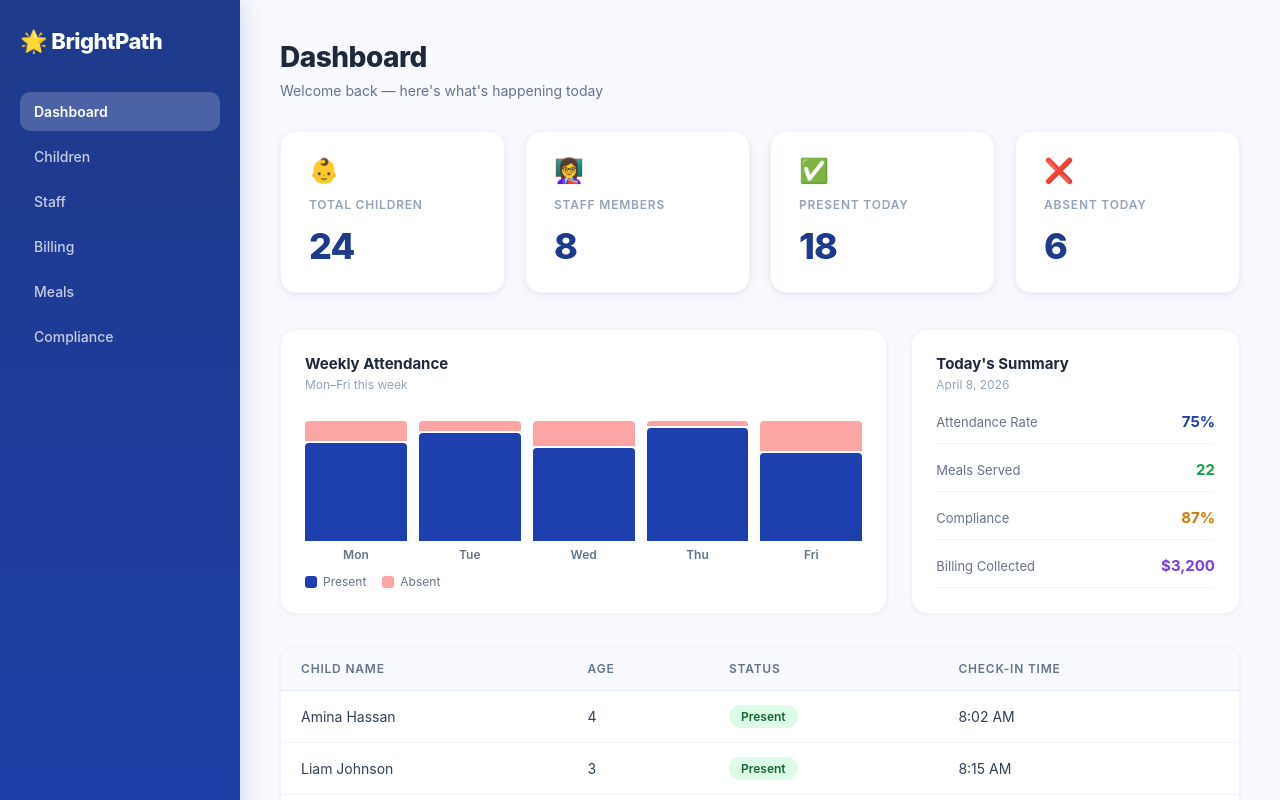
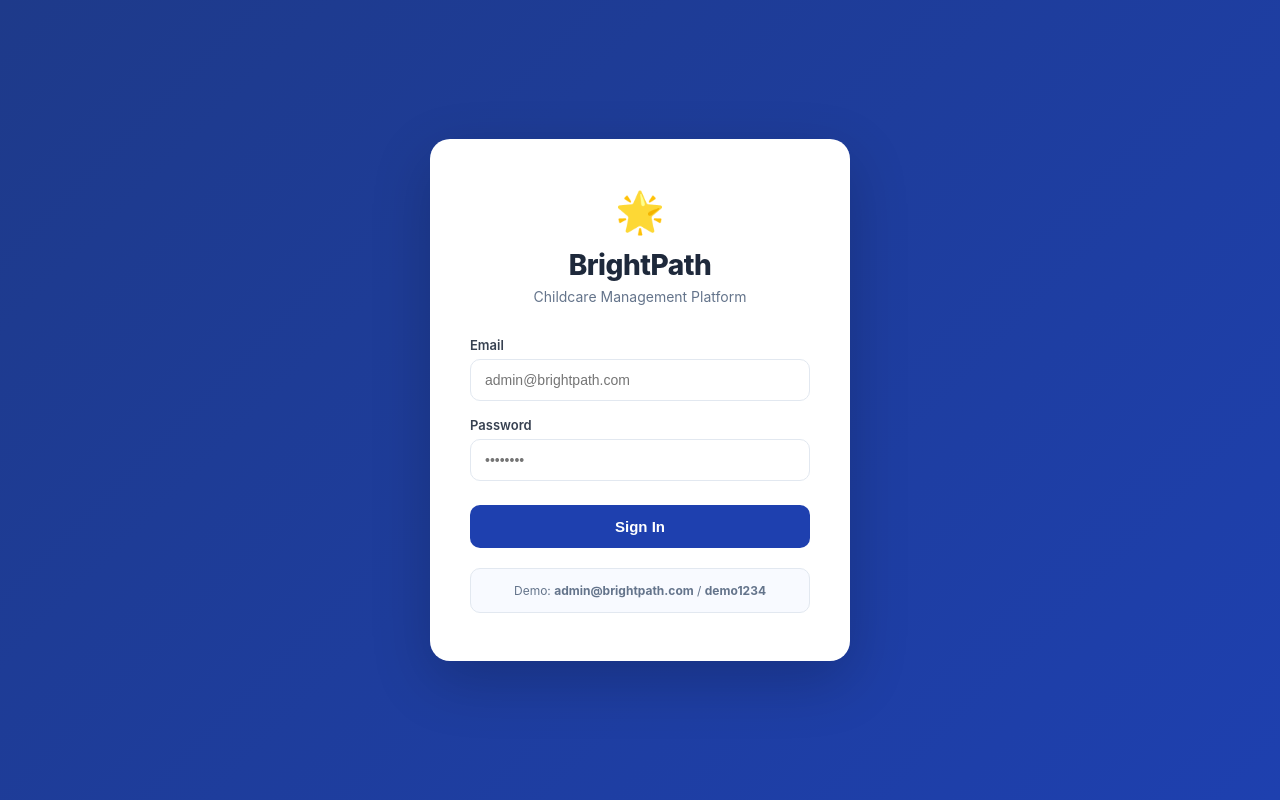
Before and after one commit to hersia4-byte/brightpath-mvp, a React (Vite) app: page / in a window 1280 px wide. Shown: the top 800 px of the page. Built offline with nearby package versions, Linux system fonts and the light colour scheme.

Commit message:
Update App.jsx

```diff
--- a/src/App.jsx
+++ b/src/App.jsx
@@ -1,4 +1,5 @@
-import { BrowserRouter, Routes, Route, NavLink } from 'react-router-dom'
+import { useState } from 'react'
+import { BrowserRouter, Routes, Route, NavLink, Navigate } from 'react-router-dom'
 import Dashboard from './pages/Dashboard'
 import Children from './pages/Children'
 import Staff from './pages/Staff'
@@ -6,7 +7,81 @@ import Billing from './pages/Billing'
 import Meals from './pages/Meals'
 import Compliance from './pages/Compliance'
 
+function Login({ onLogin }) {
+  const [email, setEmail] = useState('')
+  const [password, setPassword] = useState('')
+  const [error, setError] = useState('')
+
+  const handleSubmit = (e) => {
+    e.preventDefault()
+    if (email === 'admin@brightpath.com' && password === 'demo1234') {
+      onLogin()
+    } else {
+      setError('Invalid credentials. Try admin@brightpath.com / demo1234')
+    }
+  }
+
+  return (
+    <div style={{minHeight:'100vh', background:'linear-gradient(135deg, #1e3a8a 0%, #1e40af 100%)', display:'flex', alignItems:'center', justifyContent:'center'}}>
+      <div style={{background:'white', borderRadius:'20px', padding:'48px 40px', width:'100%', maxWidth:'420px', boxShadow:'0 20px 60px rgba(0,0,0,0.2)'}}>
+        <div style={{textAlign:'center', marginBottom:'32px'}}>
+          <div style={{fontSize:'40px', marginBottom:'12px'}}>🌟</div>
+          <h1 style={{fontSize:'28px', fontWeight:'800', color:'#1e293b', letterSpacing:'-0.5px'}}>BrightPath</h1>
+          <p style={{color:'#64748b', fontSize:'14px', marginTop:'6px'}}>Childcare Management Platform</p>
+        </div>
+
+        <form onSubmit={handleSubmit}>
+          <div style={{marginBottom:'16px'}}>
+            <label style={{display:'block', fontSize:'13px', fontWeight:'600', color:'#374151', marginBottom:'6px'}}>Email</label>
+            <input
+              type="email"
+              value={email}
+              onChange={(e) => setEmail(e.target.value)}
+              placeholder="admin@brightpath.com"
+              style={{width:'100%', padding:'12px 14px', borderRadius:'10px', border:'1px solid #e2e8f0', fontSize:'14px', outline:'none', boxSizing:'border-box'}}
+            />
+          </div>
+
+          <div style={{marginBottom:'24px'}}>
+            <label style={{display:'block', fontSize:'13px', fontWeight:'600', color:'#374151', marginBottom:'6px'}}>Password</label>
+            <input
+              type="password"
+              value={password}
+              onChange={(e) => setPassword(e.target.value)}
+              placeholder="••••••••"
+              style={{width:'100%', padding:'12px 14px', borderRadius:'10px', border:'1px solid #e2e8f0', fontSize:'14px', outline:'none', boxSizing:'border-box'}}
+            />
+          </div>
+
+          {error && (
+            <div style={{background:'#fee2e2', color:'#991b1b', padding:'10px 14px', borderRadius:'8px', fontSize:'13px', marginBottom:'16px'}}>
+              {error}
+            </div>
+          )}
+
+          <button
+            type="submit"
+            style={{width:'100%', background:'#1e40af', color:'white', border:'none', padding:'13px', borderRadius:'10px', fontSize:'15px', fontWeight:'700', cursor:'pointer'}}
+          >
+            Sign In
+          </button>
+        </form>
+
+        <div style={{marginTop:'20px', padding:'14px', background:'#f8faff', borderRadius:'10px', border:'1px solid #e2e8f0'}}>
+          <p style={{fontSize:'12px', color:'#64748b', textAlign:'center'}}>
+            Demo: <strong>admin@brightpath.com</strong> / <strong>demo1234</strong>
+          </p>
+        </div>
+      </div>
+    </div>
+  )
+}
+
 export default function App() {
+  const [loggedIn, setLoggedIn] = useState(false)
+
+  if (!loggedIn) return <Login onLogin={() => setLoggedIn(true)} />
+
   return (
     <BrowserRouter>
       <div className="layout">
@@ -18,6 +93,14 @@ export default function App() {
           <NavLink to="/billing">Billing</NavLink>
           <NavLink to="/meals">Meals</NavLink>
           <NavLink to="/compliance">Compliance</NavLink>
+          <div style={{marginTop:'auto', paddingTop:'20px', borderTop:'1px solid rgba(255,255,255,0.2)'}}>
+            <button
+              onClick={() => setLoggedIn(false)}
+              style={{background:'rgba(255,255,255,0.1)', color:'white', border:'none', padding:'10px 14px', borderRadius:'10px', fontSize:'14px', cursor:'pointer', width:'100%', textAlign:'left'}}
+            >
+              🚪 Sign Out
+            </button>
+          </div>
         </nav>
         <main className="main">
           <Routes>
```
